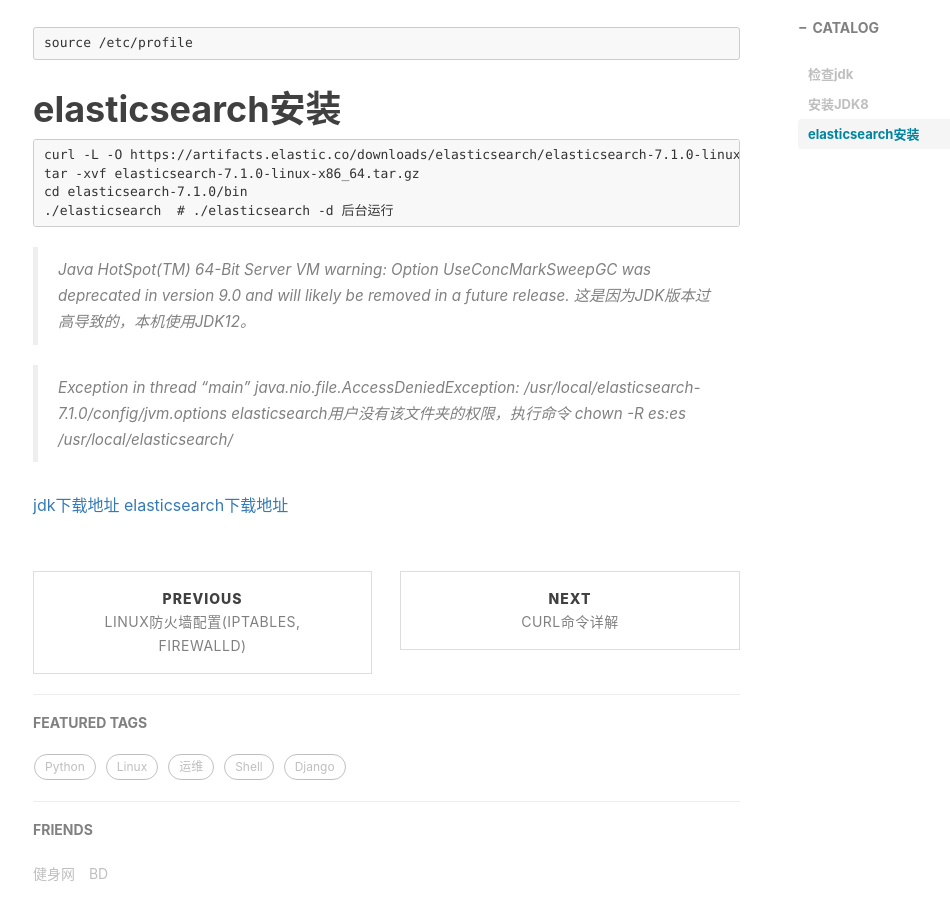
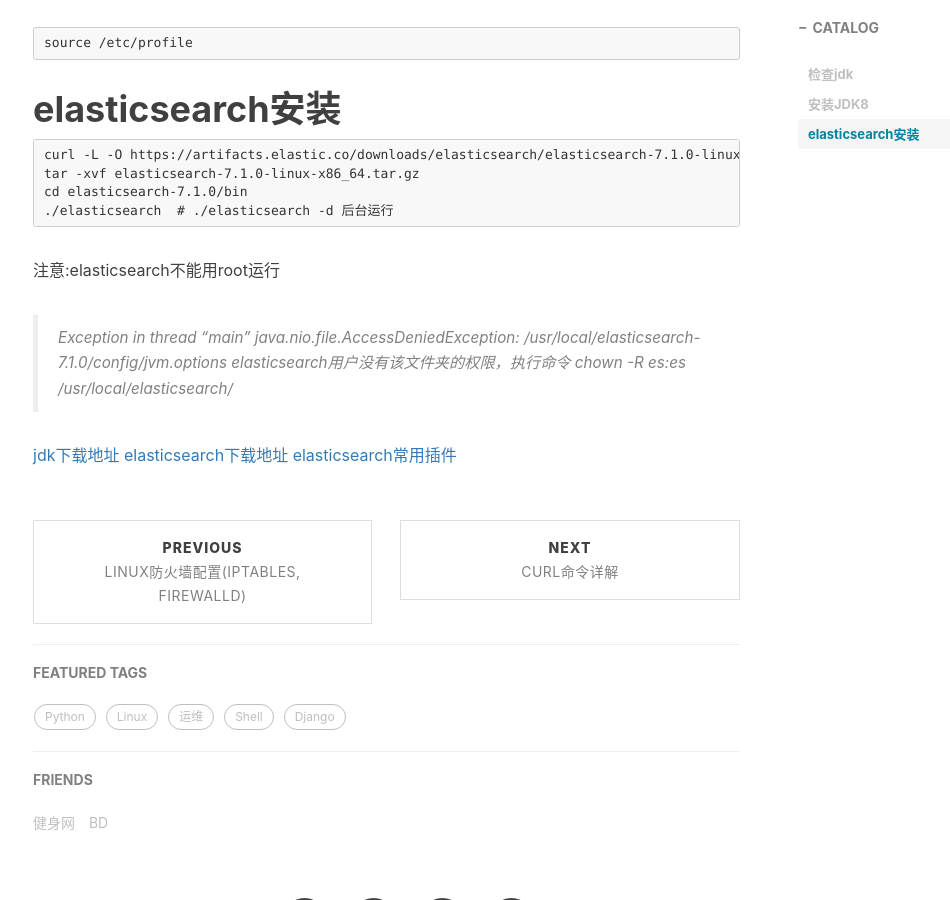
Before and after one commit to handerfly/handerfly.github.io, a Jekyll site: the page built from _posts/2019-05-26-Elasticsearch总结.md, in a window 1280 px wide and 900 px high, scrolled down 1560 px. Shown: the whole window, without its empty margins (232-1182 px from the left). Built offline with Jekyll 4.4.1, drawn with Linux system fonts in a browser that asks for light colours; nearby versions of some CDN libraries; comment, search, counter and statistics services are not loaded.

Commit message:
Update 2019-05-26-Elasticsearch总结.md

````diff
--- a/_posts/2019-05-26-Elasticsearch总结.md
+++ b/_posts/2019-05-26-Elasticsearch总结.md
@@ -61,13 +61,11 @@
 cd elasticsearch-7.1.0/bin
 ./elasticsearch  # ./elasticsearch -d 后台运行
 ```
-
-> Java HotSpot(TM) 64-Bit Server VM warning: Option UseConcMarkSweepGC was deprecated in version 9.0 and will likely be removed in a future release.
-这是因为JDK版本过高导致的，本机使用JDK12。
-
+注意:elasticsearch不能用root运行
 > Exception in thread "main" java.nio.file.AccessDeniedException: /usr/local/elasticsearch-7.1.0/config/jvm.options
 elasticsearch用户没有该文件夹的权限，执行命令
 chown -R es:es /usr/local/elasticsearch/
 
 [jdk下载地址](https://www.oracle.com/technetwork/java/javase/downloads/index.html)
 [elasticsearch下载地址](https://www.elastic.co/guide/en/elasticsearch/reference/current/getting-started-install.html)
+[elasticsearch常用插件](https://www.cnblogs.com/ZJ199012/p/6094083.html)
````
